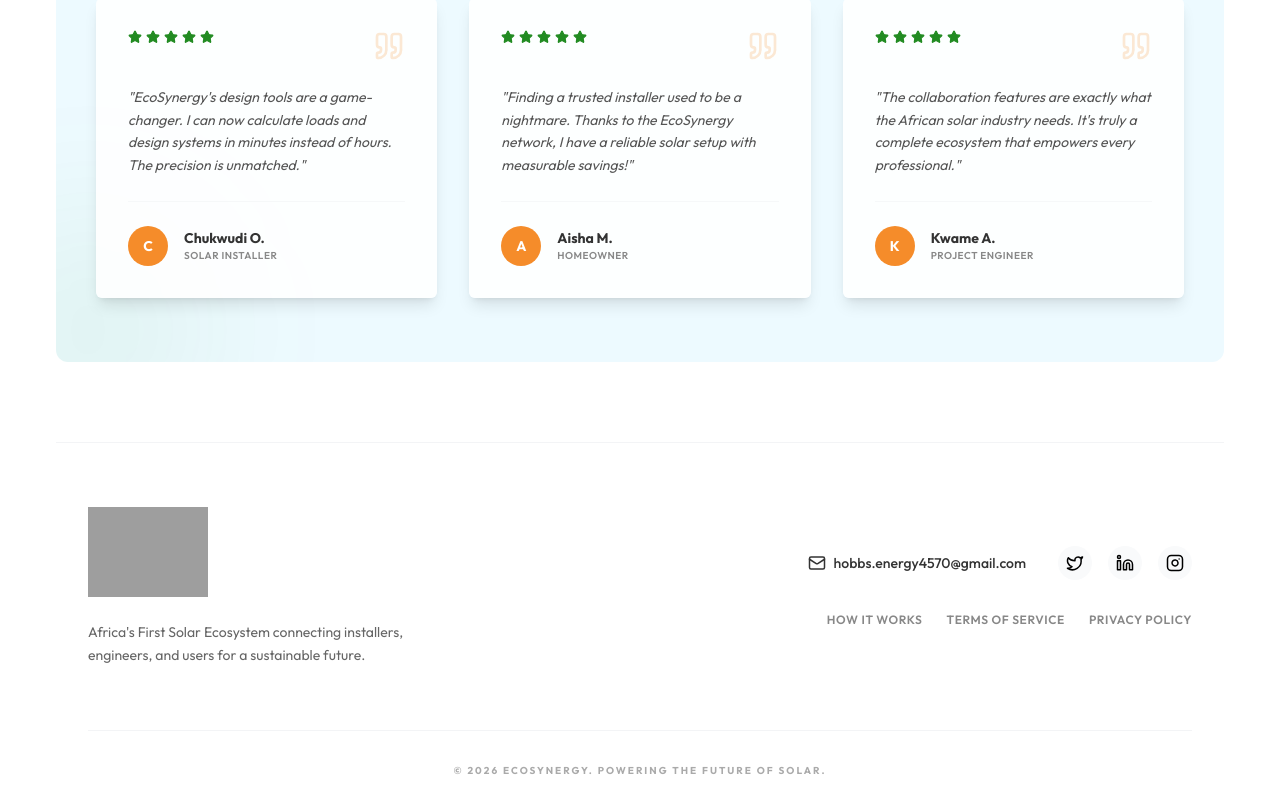
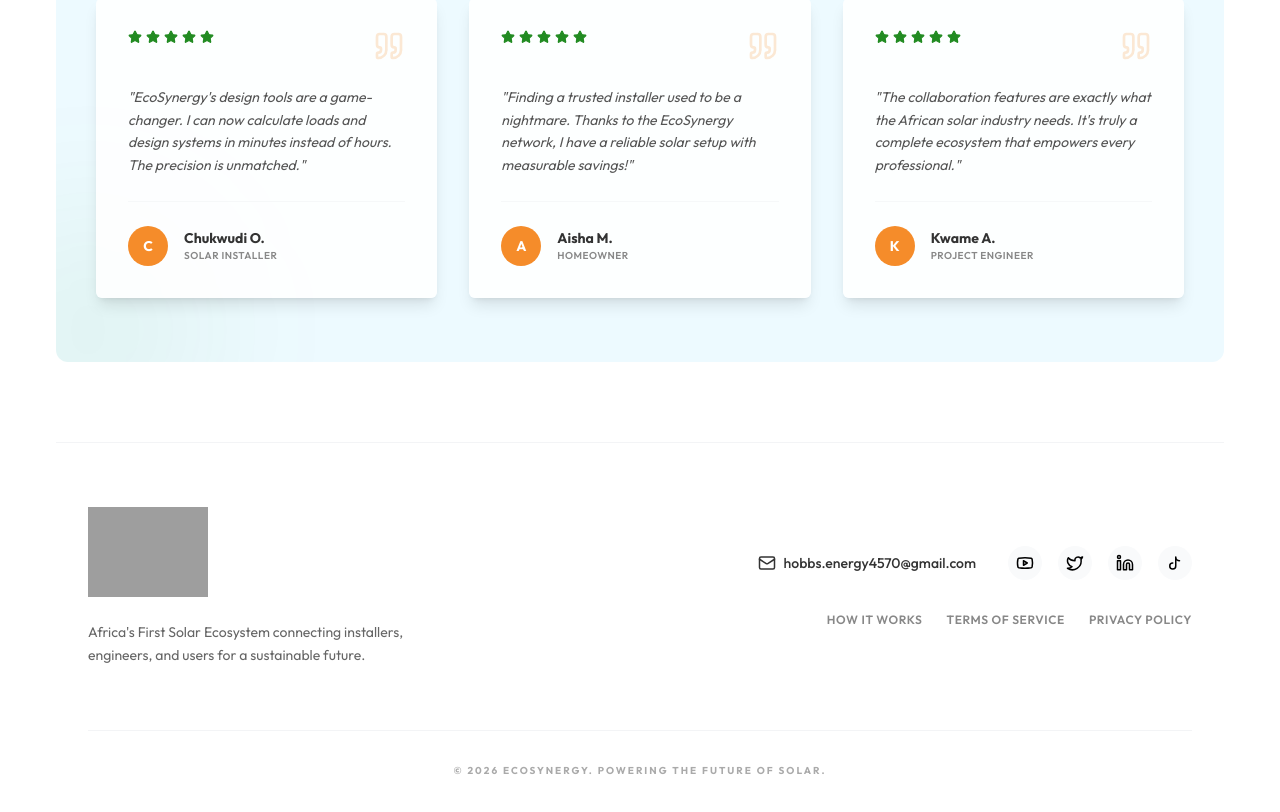
Before and after one commit to Dev-Noble-coder/EcoSynergy, a Next.js app: page / in a window 1280 px wide. Shown: the part 2417-3229 px from the top of the page. Built offline with nearby package versions, Linux system fonts and the light colour scheme; grey boxes are pictures that could not be loaded.

Commit message:
Update footer socials and navbar height

```diff
--- a/app/components/Footer.tsx
+++ b/app/components/Footer.tsx
@@ -1,8 +1,23 @@
 "use client"
 import Image from 'next/image'
 import React from 'react'
-import { Twitter, Linkedin, Instagram, Mail } from 'lucide-react'
+import { Twitter, Linkedin, Youtube, Mail } from 'lucide-react'
 import { motion } from 'framer-motion'
+
+const TikTokIcon = ({ size = 18 }: { size?: number }) => (
+  <svg
+    width={size}
+    height={size}
+    viewBox="0 0 24 24"
+    fill="none"
+    stroke="currentColor"
+    strokeWidth="2"
+    strokeLinecap="round"
+    strokeLinejoin="round"
+  >
+    <path d="M9 12a4 4 0 1 0 4 4V4a5 5 0 0 0 5 5" />
+  </svg>
+)
 
 const Footer = () => {
   return (
@@ -38,14 +53,17 @@ const Footer = () => {
               </div>
 
               <div className='flex items-center gap-4'>
-                <a href="#" className='p-2 bg-gray-50 rounded-full hover:bg-[#EDFAFF] hover:text-[#2A60F5] transition-all'>
+                <a href="#" className='p-2 bg-gray-50 rounded-full hover:bg-[#EDFAFF] hover:text-[#F58C2A] transition-all' title="YouTube">
+                  <Youtube size={18} />
+                </a>
+                <a href="#" className='p-2 bg-gray-50 rounded-full hover:bg-[#EDFAFF] hover:text-[#F58C2A] transition-all' title="Twitter">
                   <Twitter size={18} />
                 </a>
-                <a href="#" className='p-2 bg-gray-50 rounded-full hover:bg-[#EDFAFF] hover:text-[#2A60F5] transition-all'>
+                <a href="#" className='p-2 bg-gray-50 rounded-full hover:bg-[#EDFAFF] hover:text-[#F58C2A] transition-all' title="LinkedIn">
                   <Linkedin size={18} />
                 </a>
-                <a href="#" className='p-2 bg-gray-50 rounded-full hover:bg-[#EDFAFF] hover:text-[#2A60F5] transition-all'>
-                  <Instagram size={18} />
+                <a href="#" className='p-2 bg-gray-50 rounded-full hover:bg-[#EDFAFF] hover:text-[#F58C2A] transition-all' title="TikTok">
+                  <TikTokIcon size={18} />
                 </a>
               </div>
             </div>
```
